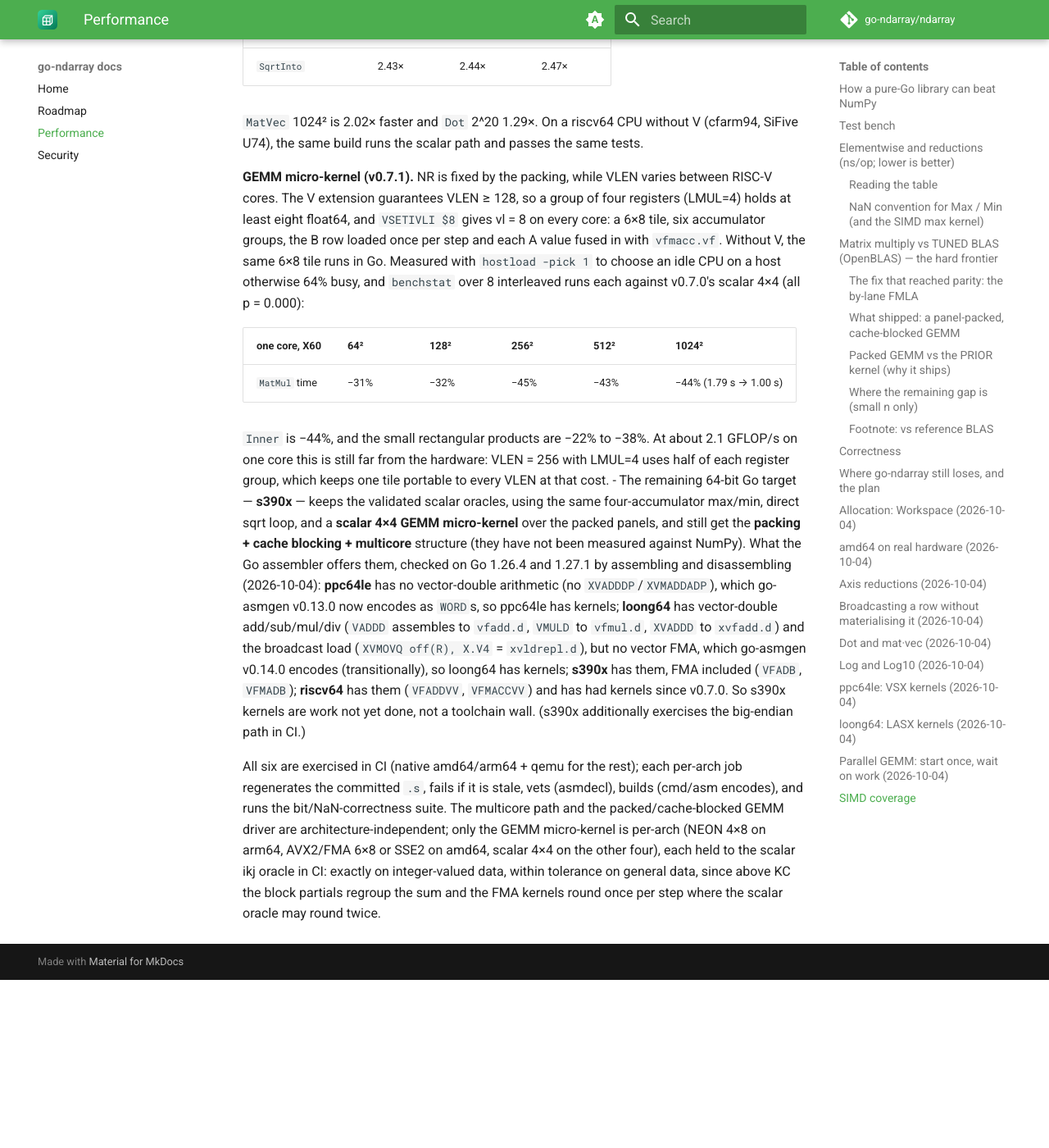
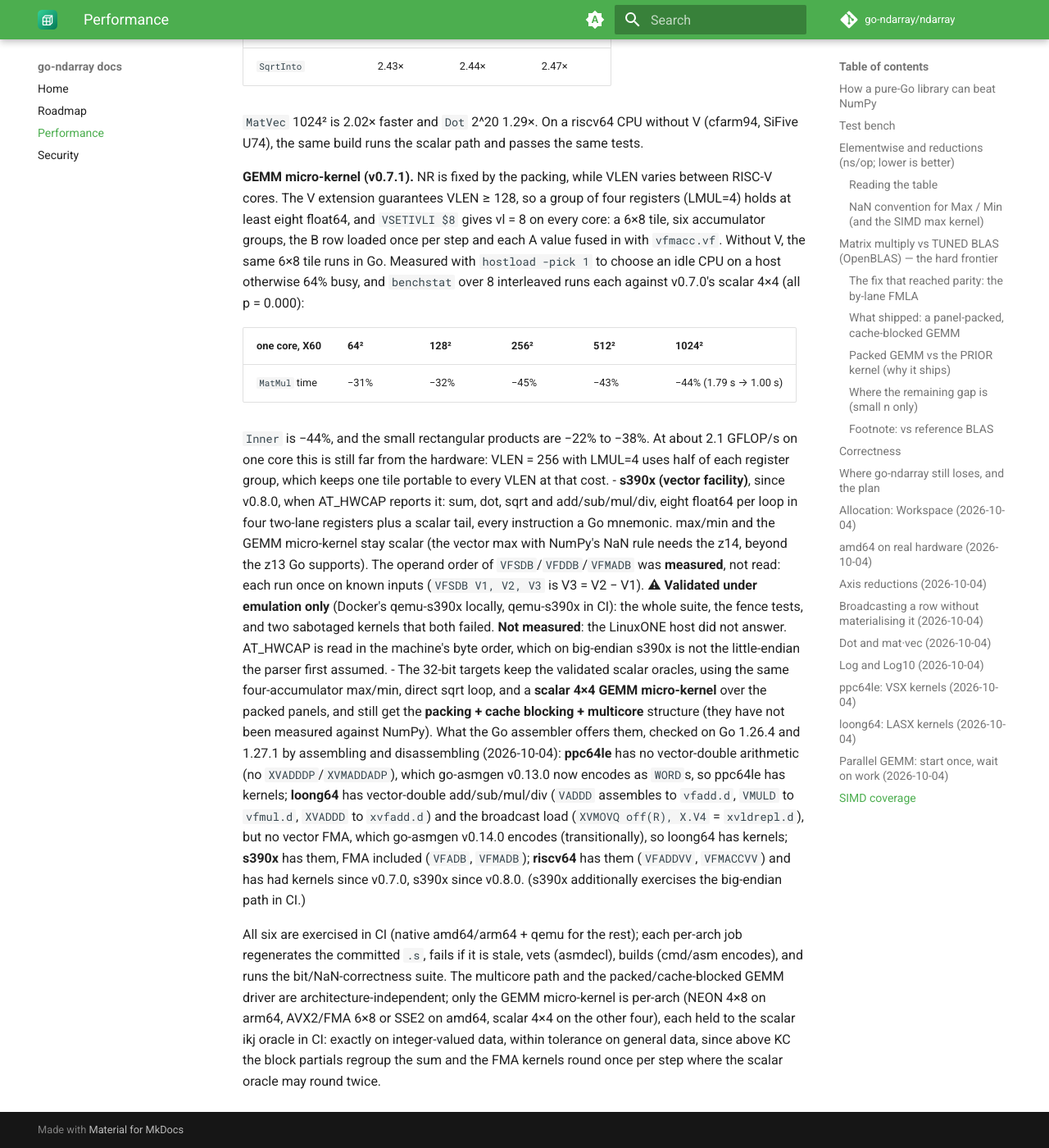
Before and after one commit to go-ndarray/docs, an MkDocs documentation site: the page built from docs/performance.md, in a window 1280 px wide and 1400 px high, scrolled down 23502 px. Shown: the whole window at 82% size. Built offline with MkDocs 1.6.1 and Material for MkDocs 9.7.7, drawn with Linux system fonts in a browser that asks for light colours; comment, search, counter and statistics services are not loaded; the version menu is left out; before the commit the page ends 24697 px from its top, so only the background shows below that; some of the changed text lies outside the part shown.

Commit message:
docs: v0.8.0 (s390x vector kernels): performance/security mirrors, home SIMD list
Co-Authored-By: Claude Opus 5.5 <noreply@anthropic.com>

```diff
--- a/docs/performance.md
+++ b/docs/performance.md
@@ -4,7 +4,7 @@ Honest, reproducible head-to-head of `go-ndarray/ndarray` against **NumPy
 2.2.4** on identical hardware. "On n'a pas le droit de se tromper": every number
 here is measured, every win is real, and where NumPy still leads it says so.
 
-> **Where it stands at v0.7.1.** This page grew round by round: the sections
+> **Where it stands at v0.8.0.** This page grew round by round: the sections
 > up to *Where go-ndarray still loses* were measured on an arm64 Tart VM
 > (4 vCPU, NumPy 2.2.4, OpenBLAS 0.3.29); the dated sections after it on an
 > AMD Zen 3, 16 cores, against **NumPy 2.5.3 + OpenBLAS 0.3.34**, except the
@@ -36,10 +36,10 @@ here is measured, every win is real, and where NumPy still leads it says so.
 > micro-kernel from 7.0 to 27.5 GFLOP/s and the serial GEMM from 5.3 to 20.0
 > GFLOP/s at 512², against the scalar code; no NumPy or BLAS reference was
 > available on that host (see *loong64: LASX kernels*).
-> SIMD kernels exist on **amd64, arm64, ppc64le, loong64 and riscv64** (LASX
-> and RVV used only when the CPU reports them); the other targets run the
-> pure-Go reference code. For s390x that is work not yet done, not a toolchain
-> limit (see *SIMD coverage* at the end).
+> SIMD kernels exist on **amd64, arm64, ppc64le, loong64, riscv64 and s390x** (LASX
+> RVV and the s390x vector facility used only when the CPU reports them); the
+> 32-bit targets run the pure-Go reference code; the s390x kernels are validated
+> under emulation only (see *SIMD coverage* at the end).
 
 ## How a pure-Go library can beat NumPy
 
@@ -912,7 +912,19 @@ stay dynamic, so its slower efficiency cores are handled as before.
   2.1 GFLOP/s on one core this is still far from the hardware: VLEN = 256 with
   LMUL=4 uses half of each register group, which keeps one tile portable to
   every VLEN at that cost.
-- The remaining 64-bit Go target — **s390x** — keeps
+- **s390x (vector facility)**, since v0.8.0, when AT_HWCAP reports it:
+  sum, dot, sqrt and add/sub/mul/div, eight float64 per loop in four
+  two-lane registers plus a scalar tail, every instruction a Go mnemonic.
+  max/min and the GEMM micro-kernel stay scalar (the vector max with NumPy's
+  NaN rule needs the z14, beyond the z13 Go supports). The operand order of
+  `VFSDB`/`VFDDB`/`VFMADB` was **measured**, not read: each run once on known
+  inputs (`VFSDB V1, V2, V3` is V3 = V2 − V1). ⚠ **Validated under emulation
+  only** (Docker's qemu-s390x locally, qemu-s390x in CI): the whole suite, the
+  fence tests, and two sabotaged kernels that both failed. **Not measured**:
+  the LinuxONE host did not answer. AT_HWCAP is read in the machine's byte
+  order, which on big-endian s390x is not the little-endian the parser first
+  assumed.
+- The 32-bit targets keep
   the validated scalar oracles, using the same four-accumulator max/min, direct
   sqrt loop, and a **scalar 4×4 GEMM micro-kernel** over the packed panels, and
   still get the **packing + cache blocking + multicore** structure (they have
@@ -925,8 +937,8 @@ stay dynamic, so its slower efficiency cores are handled as before.
   load (`XVMOVQ off(R), X.V4` = `xvldrepl.d`), but no vector FMA, which
   go-asmgen v0.14.0 encodes (transitionally), so loong64 has kernels;
   **s390x** has them, FMA included (`VFADB`, `VFMADB`); **riscv64** has them
-  (`VFADDVV`, `VFMACCVV`) and has had kernels since v0.7.0. So s390x kernels are
-  work not yet done, not a toolchain wall. (s390x additionally exercises the big-endian path in CI.)
+  (`VFADDVV`, `VFMACCVV`) and has had kernels since v0.7.0, s390x since v0.8.0.
+  (s390x additionally exercises the big-endian path in CI.)
 
 All six are exercised in CI (native amd64/arm64 + qemu for the rest); each
 per-arch job regenerates the committed `.s`, fails if it is stale, vets
```
Also changed, not shown: docs/index.md (+1 -1 lines), docs/security.md (+12 -2 lines).
